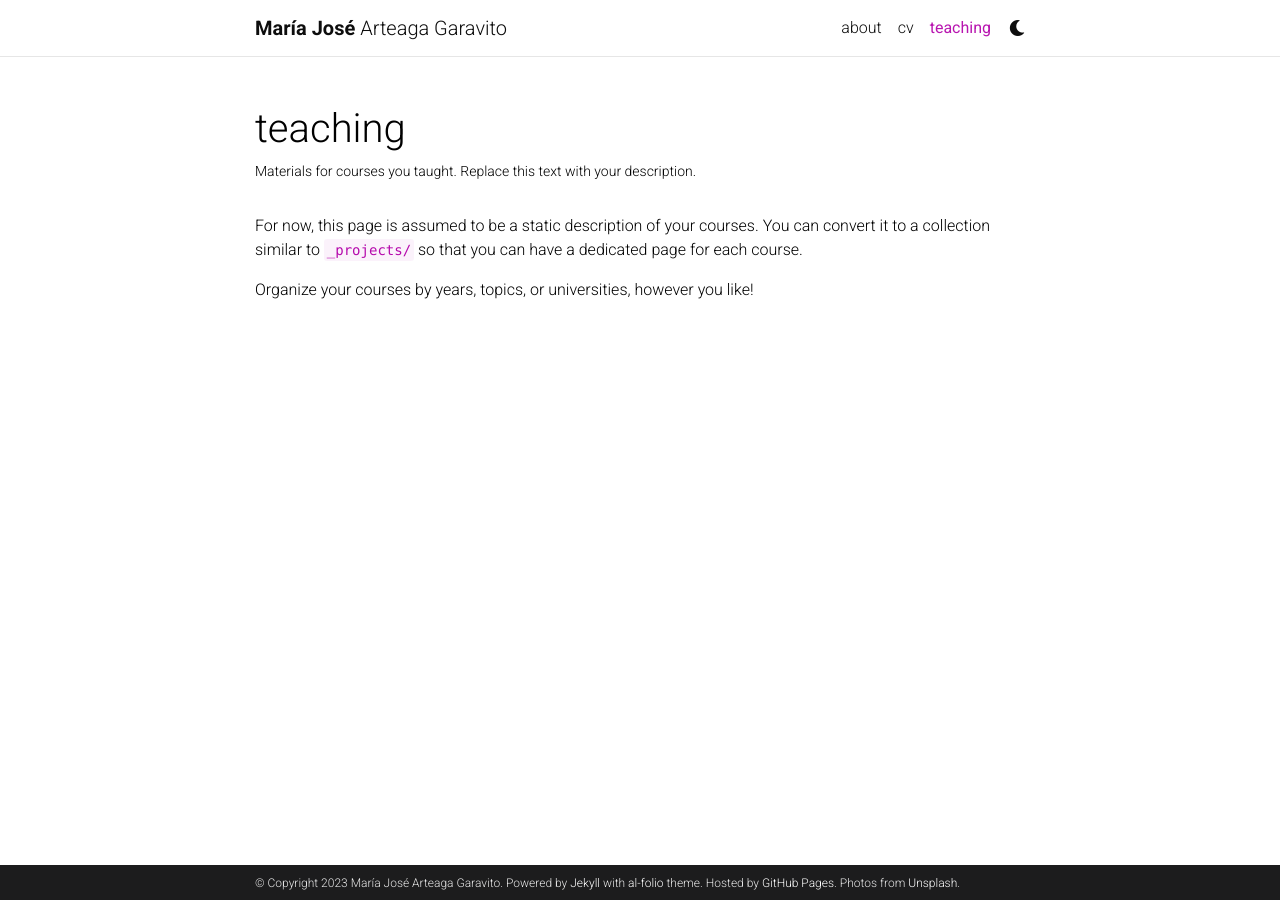
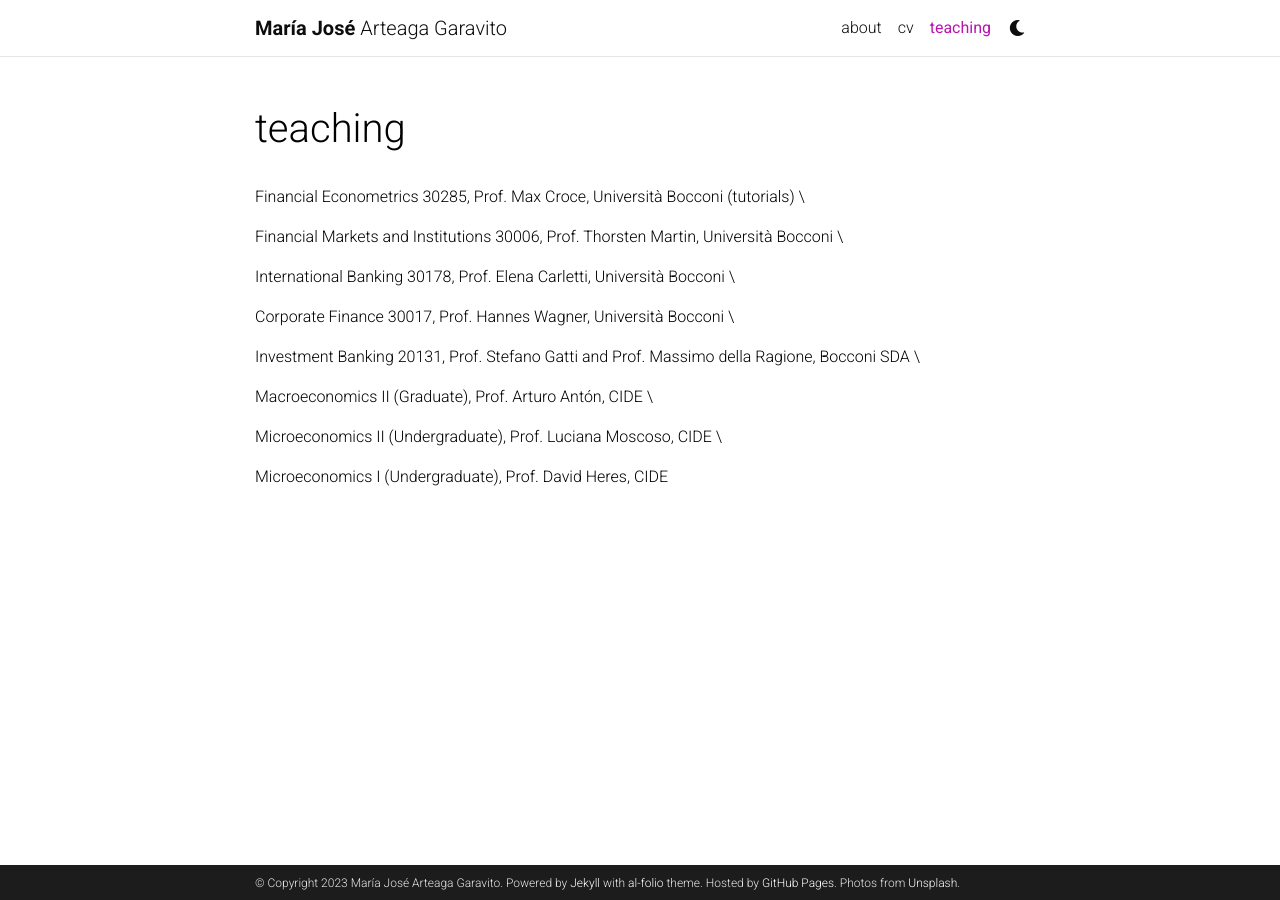
Before and after one commit to majoarteaga/majoarteaga.github.io, a Jekyll site: the page built from _pages/teaching.md, in a window 1280 px wide. Built offline with Jekyll 4.4.1, drawn with Linux system fonts in a browser that asks for light colours; comment, search, counter and statistics services are not loaded; a style sheet for code colours, icons or effects is not loaded.

Commit message:
Update teaching.md

```diff
--- a/_pages/teaching.md
+++ b/_pages/teaching.md
@@ -2,11 +2,23 @@
 layout: page
 permalink: /teaching/
 title: teaching
-description: Materials for courses you taught. Replace this text with your description.
+description:
 nav: true
 nav_order: 5
 ---
 
-For now, this page is assumed to be a static description of your courses. You can convert it to a collection similar to `_projects/` so that you can have a dedicated page for each course.
+Financial Econometrics 30285, Prof. Max Croce, Università Bocconi (tutorials) \\
 
-Organize your courses by years, topics, or universities, however you like!
+Financial Markets and Institutions 30006, Prof. Thorsten Martin, Università Bocconi \\
+
+International Banking 30178, Prof. Elena Carletti, Università Bocconi \\
+
+Corporate Finance 30017, Prof. Hannes Wagner, Università Bocconi \\
+
+Investment Banking 20131, Prof. Stefano Gatti and Prof. Massimo della Ragione, Bocconi SDA \\
+
+Macroeconomics II (Graduate), Prof. Arturo Antón, CIDE \\
+
+Microeconomics II (Undergraduate), Prof. Luciana Moscoso, CIDE \\
+
+Microeconomics I (Undergraduate), Prof. David Heres, CIDE
```
